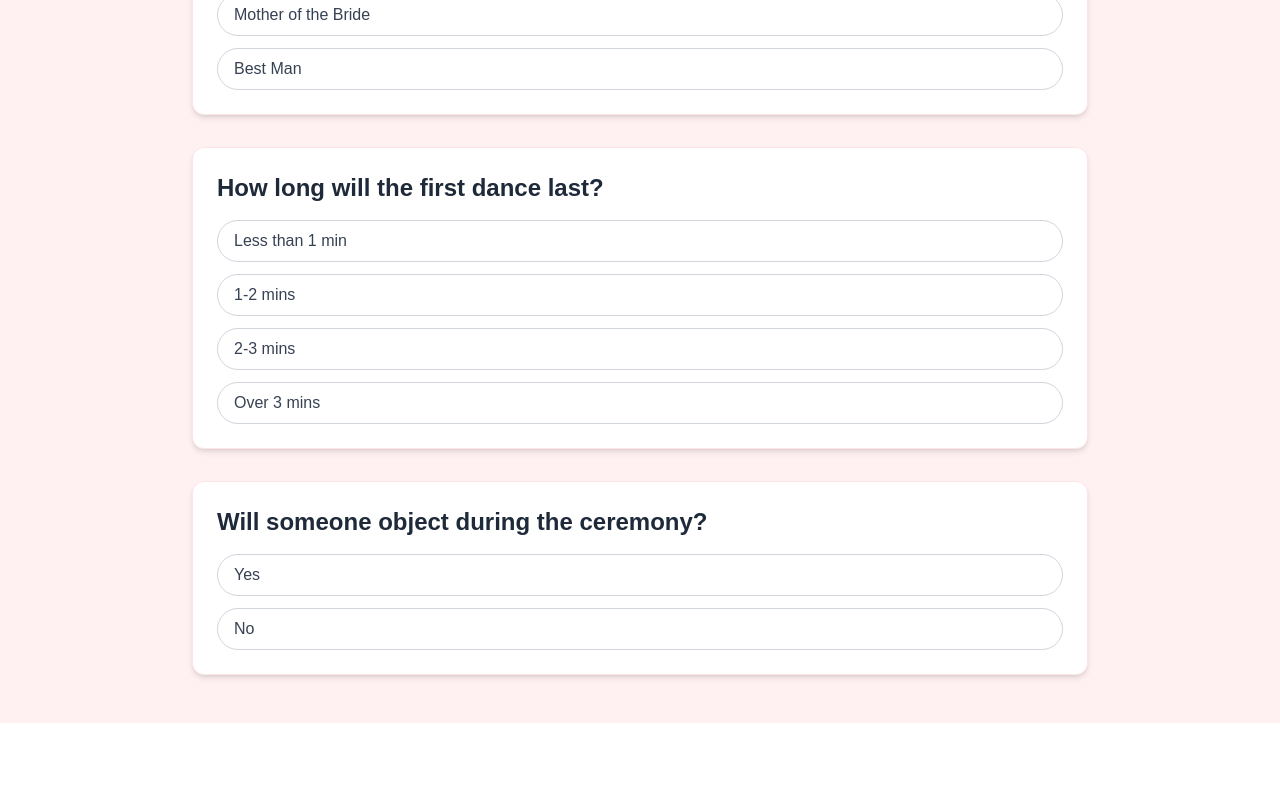
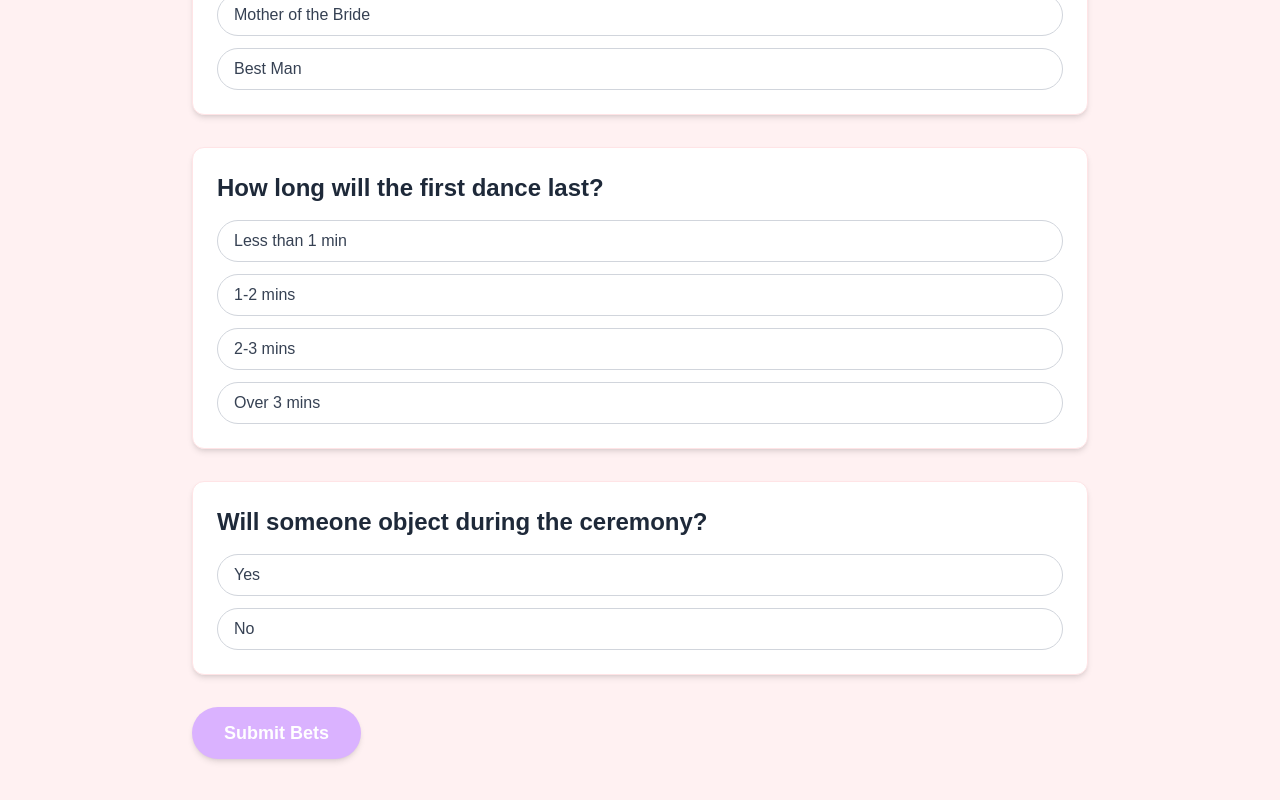
Before and after one commit to winniedapooh1/WeddingBetApp, a Next.js app in the folder workspace/: page /bets in a window 1280 px wide. Shown: the part 384-1184 px from the top of the page. Before the commit the page ends 1107 px from the top, so only its background shows below. Built offline with nearby package versions, Linux system fonts and the light colour scheme.

Commit message:
bets page made

```diff
--- a/workspace/app/bets/page.tsx
+++ b/workspace/app/bets/page.tsx
@@ -93,8 +93,7 @@ export default function BetsPage() {
                                                 onChange={() => handleSelect(bet.id, option)}
                                             />
                                             <div
-                        className={`cursor-pointer px-4 py-2 rounded-full border transition duration-200 ${
-                          selections[bet.id] === option
+                                                className={`cursor-pointer px-4 py-2 rounded-full border transition duration-200 ${selections[bet.id] === option
                                                     ? "bg-rose-400 text-white border-rose-400"
                                                     : "bg-white text-gray-700 border-gray-300 hover:bg-rose-100"
                                                     }`}
@@ -107,6 +106,12 @@ export default function BetsPage() {
                             </div>
                         ))}
                     </div>
+                    <button
+                        onClick={() => alert("Your bets have been submitted! 🎉")}
+                        className="mt-8 bg-purple-300 hover:bg-purple-400 text-white font-semibold py-3 px-8 rounded-full text-lg shadow-md transition duration-300 ease-in-out transform hover:-translate-y-1 hover:scale-105"
+                    >
+                        Submit Bets
+                    </button>
                 </div>
             </main>
         </div>
```
Lines whose indentation alone changed are shown as unchanged.
